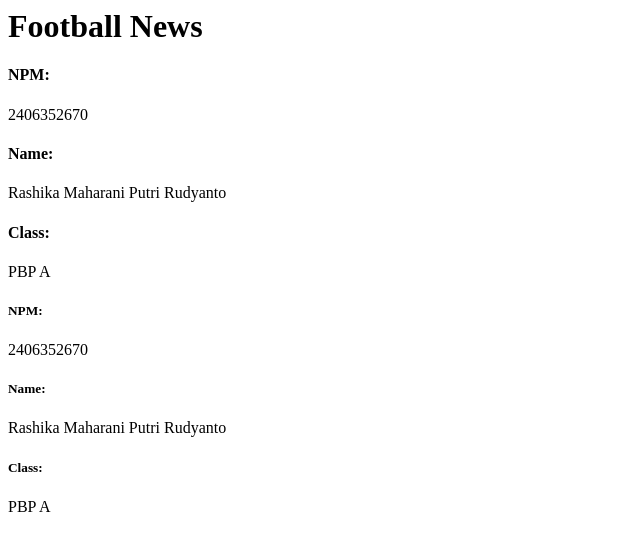
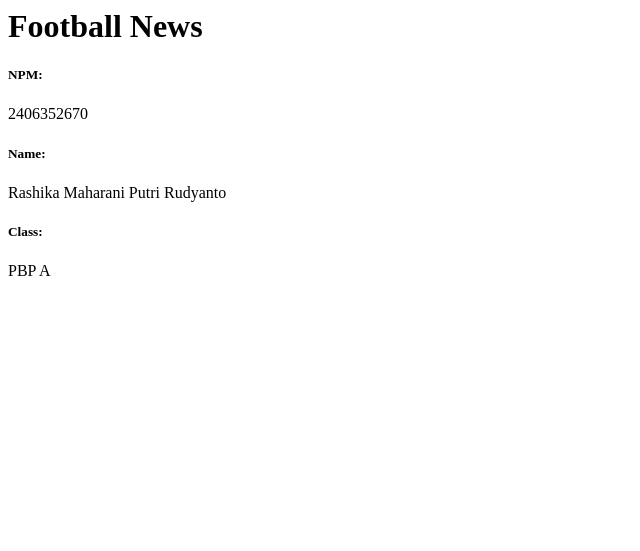
Before and after one commit to chazelnut/football-news, a Django app: page / in a window 1280 px wide. Shown: the top 551 px of the page, without its empty margins (0-640 px from the left). Run offline with Django 5.2, Linux system fonts and the light colour scheme.

Commit message:
Complete tutorial 1: Django MVT implementation

```diff
--- a/main/templates/main.html
+++ b/main/templates/main.html
@@ -1,11 +1,4 @@
 <h1>Football News</h1>
-
-<h4>NPM: </h4>
-<p>2406352670</p> <!-- Ubah sesuai dengan npm kamu -->
-<h4>Name: </h4>
-<p>Rashika Maharani Putri Rudyanto</p> <!-- Ubah sesuai dengan nama kamu -->
-<h4>Class: </h4>
-<p>PBP A</p> <!-- Ubah sesuai dengan kelas kamu -->
 <h5>NPM: </h5>
 <p>{{ npm }}</p>
 <h5>Name: </h5>
```
